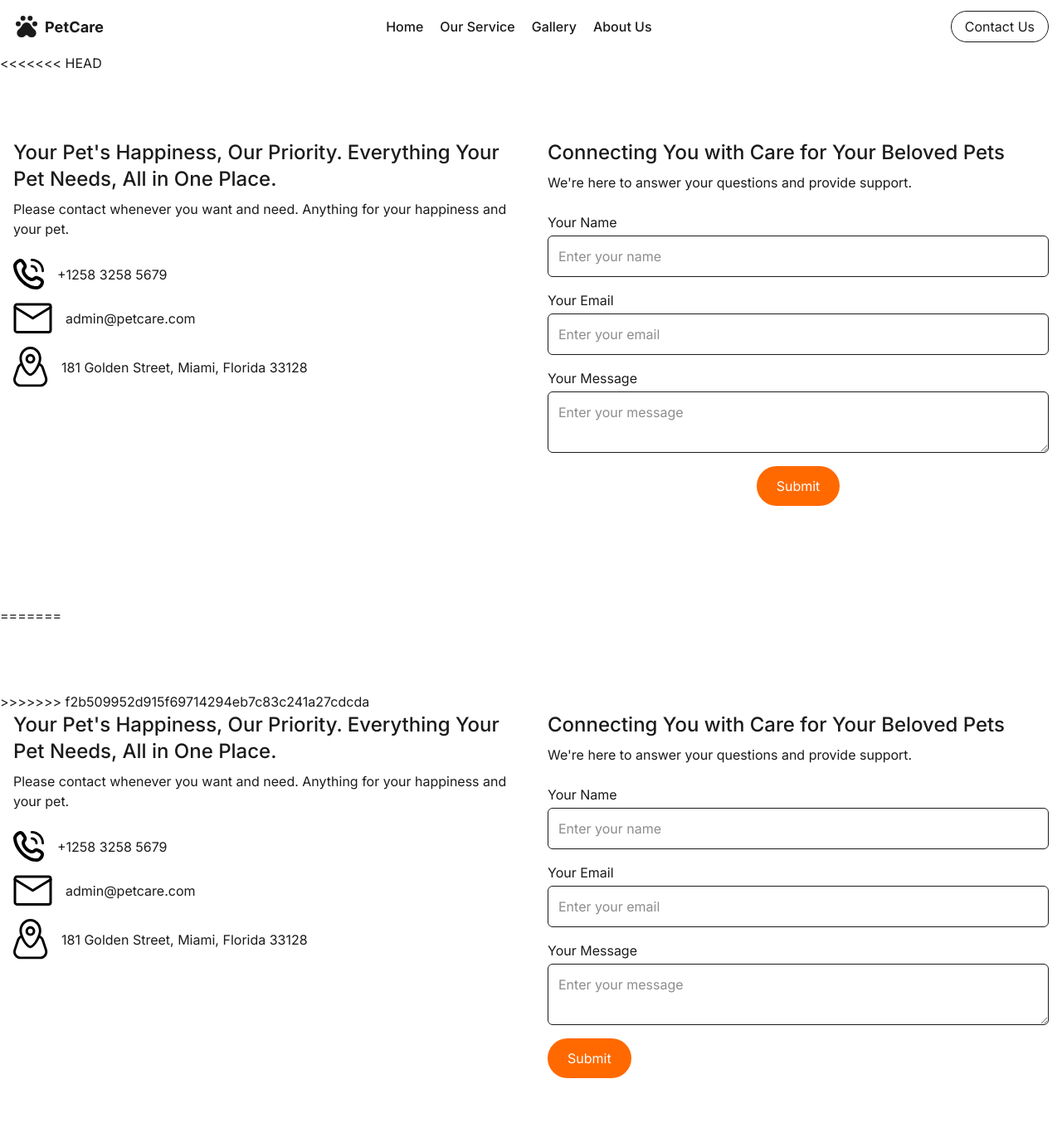
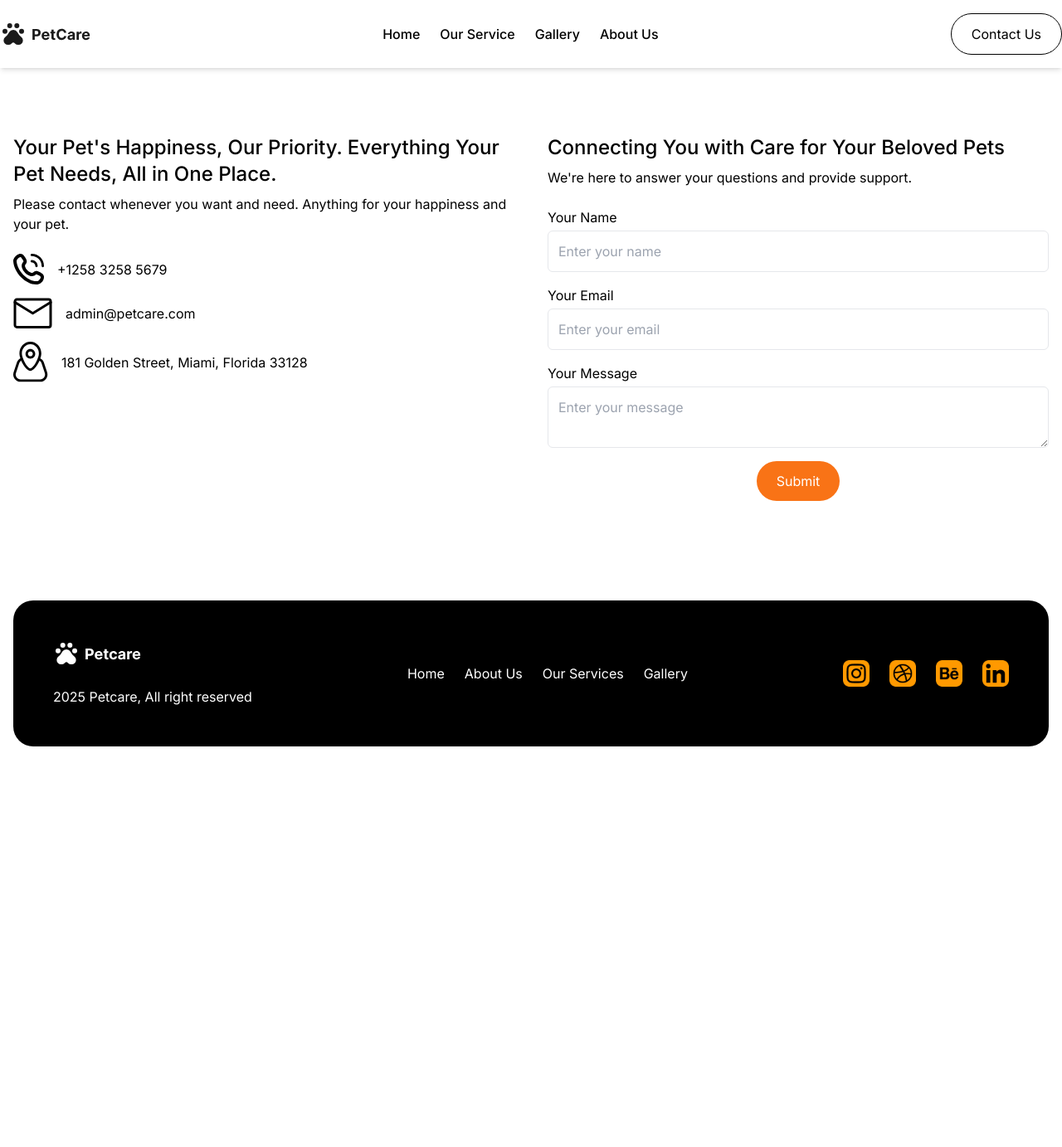
Before and after one commit to MOB-TIM-A/Personal-Website-2, a website: page contact.html in a window 1280 px wide. Shown: the top 1383 px of the page at 83% size. After the commit the page ends 940 px from the top, so only its background shows below. Drawn offline with nearby package versions, Linux system fonts and the light colour scheme; files that its build step writes are made by us from their sources.

Commit message:
coba ulang

```diff
--- a/contact.html
+++ b/contact.html
@@ -1,52 +1,35 @@
 <!DOCTYPE html>
 <html lang="id">
-
   <head>
     <meta charset="UTF-8" />
     <meta name="viewport" content="width=device-width, initial-scale=1.0" />
     <title>Contact Us</title>
+    <link rel="preconnect" href="https://fonts.googleapis.com" />
+    <link rel="preconnect" href="https://fonts.gstatic.com" crossorigin />
+    <link href="https://fonts.googleapis.com/css2?family=Inter:wght@400;500&display=swap" rel="stylesheet" />
     <link href="./css/main.css" rel="stylesheet">
+    <script src="https://cdn.tailwindcss.com"></script>
   </head>
 
-<body class="font-inter bg-white text-black">
-  <header id="navbar" class="w-full sticky top-0 z-30 transition-all duration-300 bg-white">
-    <div class="flex justify-between items-center p-4 max-w-screen-xl mx-auto">
-      <div class="text-lg font-bold flex items-center">
-        <img id="logo" src="./assets/logo.svg" alt="petcare" />
+  <body class="font-[Inter] bg-white text-black">
+    <!-- Navbar -->
+    <header class="w-full shadow-md sticky top-0 z-[1000]">
+      <div class="max-w-[1280px] mx-auto flex justify-between items-center py-4 px-4 md:px-0">
+        <div class="flex items-center text-xl font-bold">
+          <img src="./assets/logo.svg" alt="petcare" />
         </div>
-      <nav class="hidden md:block">
-        <ul id="menu-list" class=" md:space-x-5 flex flex-col md:flex-row space-y-3 md:space-y-0 nav-links">
-          <li><a href="index.html" class="nav-link font-medium hover:text-primary">Home</a></li>
-          <li><a href="our-services.html" class="nav-link font-medium hover:text-primary">Our Service</a></li>
-          <li><a href="gallery.html" class="nav-link font-medium hover:text-primary">Gallery</a></li>
-          <li><a href="about-us.html" class="nav-link font-medium hover:text-primary">About Us</a></li>
-          <li class="md:hidden"><a href="contact.html" class="nav-link font-medium hover:text-primary">Contact Us</a></li>
-        </ul>
+        <nav class="hidden md:flex gap-6 font-medium">
+          <a href='/' class="hover:text-orange-500">Home</a>
+          <a href='/our-services' class="hover:text-orange-500">Our Service</a>
+          <a href='/gallery' class="hover:text-orange-500">Gallery</a>
+          <a href='/about-us' class="hover:text-orange-500">About Us</a>
         </nav>
-      <div>
-        <a href="./contact.html"
-          class="bg-white border border-black text-black py-2 px-4 rounded-3xl w-fit hover:bg-primary">Contact Us</a>
-        <button id="menu-toggle"
-          class="md:hidden text-2xl bg-transparent border-none cursor-pointer hover:text-primary ml-3">☰</button>
-      </div>
+        <a class="hidden md:inline-block border border-black px-6 py-3 rounded-full" href='/contact-us'>Contact Us</a>
+        <button class="md:hidden text-2xl bg-none border-none">&#9776;</button>
       </div>
     </header>
-  <!-- Mobile Nav Dialog -->
-  <div id="mobile-dialog"
-    class="fixed inset-0 z-50 bg-black w-full h-full bg-opacity-60 backdrop-blur-sm hidden transition-opacity duration-300">
-    <div class="bg-white text-black h-full flex flex-col items-end p-6 border">
-      <button id="close-dialog" class="text-2xl mb-4 hover:text-primary">✕</button>
-      <ul class="grid justify-center gap-3 text-end">
-        <li><a href="index.html" class="nav-link-mobile font-medium hover:text-primary block">Home</a></li>
-        <li><a href="our-services.html" class="nav-link-mobile font-medium hover:text-primary block">Our
-            Service</a></li>
-        <li><a href="gallery.html" class="nav-link-mobile font-medium hover:text-primary block">Gallery</a></li>
-        <li><a href="about-us.html" class="nav-link-mobile font-medium hover:text-primary block">About Us</a></li>
-      </ul>
-    </div>
-  </div>
+    <!-- Navbar end -->
 
-<<<<<<< HEAD
     <main>
       <section class="py-20">
         <div class="max-w-[1280px] mx-auto px-4">
@@ -101,62 +84,6 @@
 
     <!-- Footer -->
     <footer class="py-10">
-=======
-  <main>
-    <section class="py-20">
->>>>>>> f2b509952d915f69714294eb7c83c241a27cdcda
-      <div class="max-w-[1280px] mx-auto px-4">
-        <div class="flex flex-col md:flex-row gap-10">
-          <div class="md:w-1/2 space-y-6">
-            <div>
-              <h3 class="text-2xl font-medium">Your Pet's Happiness, Our Priority. Everything Your Pet Needs, All in One
-                Place.</h3>
-              <p class="mt-2">Please contact whenever you want and need. Anything for your happiness and your pet.</p>
-            </div>
-            <div class="space-y-4">
-              <div class="flex items-center gap-4">
-                <img src="./assets/phone.svg" alt="" />
-                <p>+1258 3258 5679</p>
-              </div>
-              <div class="flex items-center gap-4">
-                <img src="./assets/mail.svg" alt="" />
-                <p>admin@petcare.com</p>
-              </div>
-              <div class="flex items-center gap-4">
-                <img src="./assets/map.svg" alt="" />
-                <p>181 Golden Street, Miami, Florida 33128</p>
-              </div>
-            </div>
-          </div>
-          <div class="md:w-1/2 space-y-6">
-            <div>
-              <h3 class="text-2xl font-medium">Connecting You with Care for Your Beloved Pets</h3>
-              <p class="mt-2">We're here to answer your questions and provide support.</p>
-            </div>
-            <form class="space-y-4">
-              <div class="flex flex-col">
-                <label for="name">Your Name</label>
-                <input type="text" id="name" placeholder="Enter your name" class="mt-1 p-3 border rounded-md" />
-              </div>
-              <div class="flex flex-col">
-                <label for="email">Your Email</label>
-                <input type="email" id="email" placeholder="Enter your email" class="mt-1 p-3 border rounded-md" />
-              </div>
-              <div class="flex flex-col">
-                <label for="message">Your Message</label>
-                <textarea id="message" placeholder="Enter your message" class="mt-1 p-3 border rounded-md"></textarea>
-              </div>
-              <button type="submit"
-                class="bg-orange-500 text-white px-6 py-3 rounded-full hover:bg-orange-600">Submit</button>
-            </form>
-          </div>
-        </div>
-      </div>
-    </section>
-  </main>
-
-  <!-- Footer -->
-  <footer class="py-10">
       <div class="max-w-[1280px] mx-auto px-4">
         <div class="bg-black text-white p-12 rounded-3xl flex flex-col md:flex-row justify-between items-center gap-10">
           <div class="flex flex-col gap-6 items-center md:items-start">
@@ -180,6 +107,4 @@
     </footer>
     <!-- Footer end -->
   </body>
-<script src="./index.js"></script>
-
 </html>
```
Lines whose indentation alone changed are shown as unchanged.
